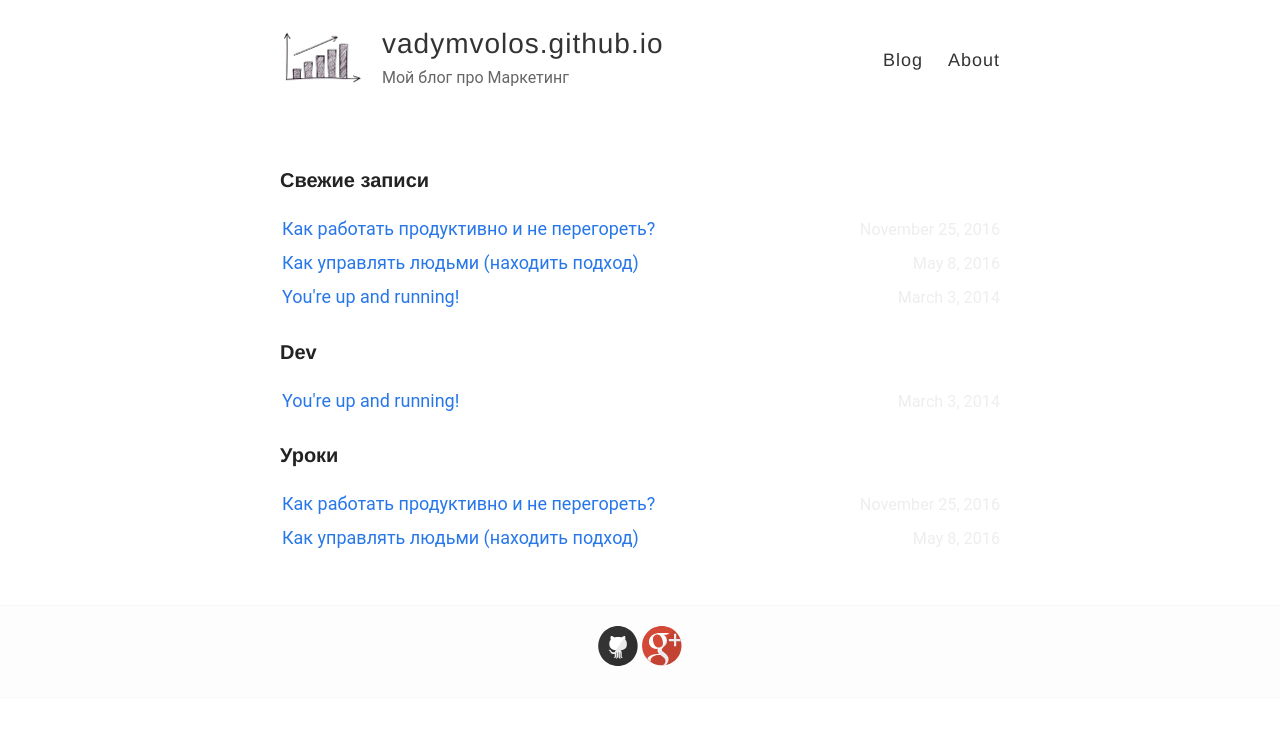
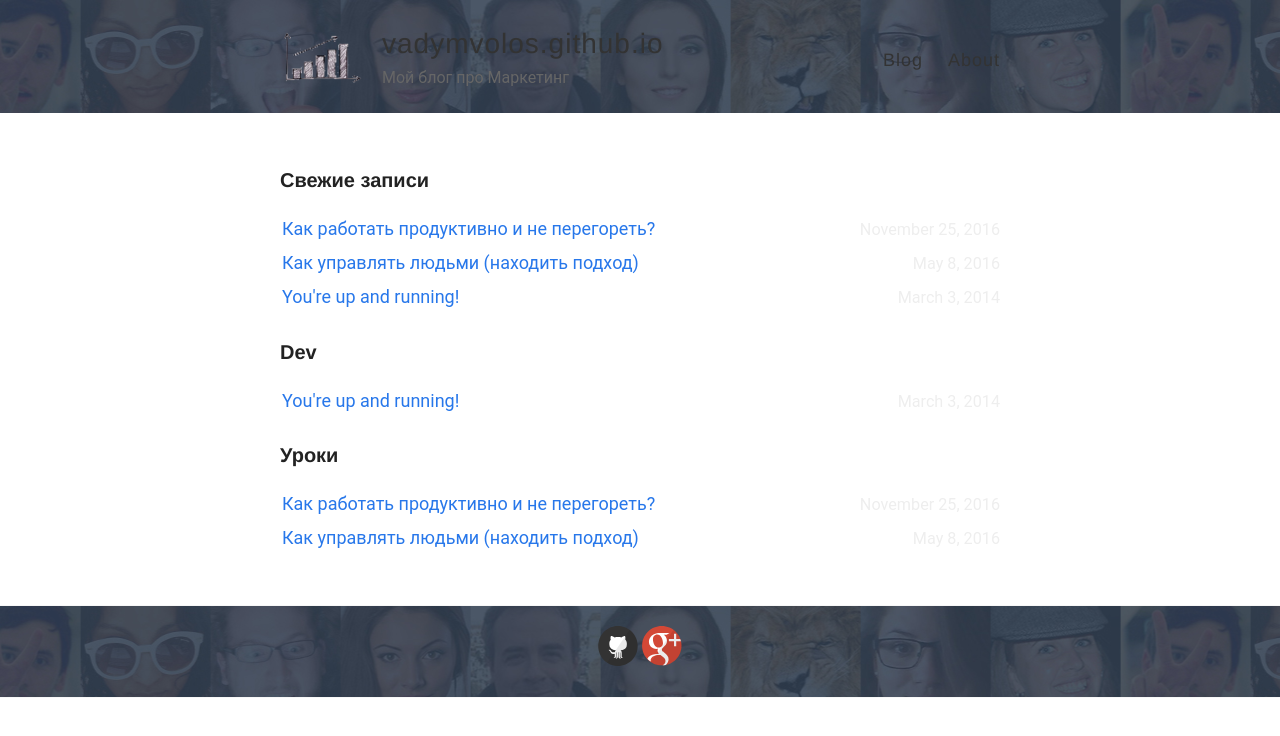
Before and after one commit to VadymVolos/vadymvolos.github.io, a Jekyll site: the page built from index.html, in a window 1280 px wide. Shown: the top 736 px of the page. Built offline with Jekyll 4.4.1, drawn with Linux system fonts in a browser that asks for light colours.

Commit message:
Update default.html

```diff
--- a/_layouts/default.html
+++ b/_layouts/default.html
@@ -17,7 +17,7 @@
 
   <body>
     {% include google-tag-manager.html %}
-    <div class="wrapper-masthead bg-img-1">
+    <div class="wrapper-masthead bg-img-1 block-moving-background-1">
       <div class="container">
         <header class="masthead clearfix">
           <a href="{{ site.baseurl }}/" class="site-avatar"><img src="{{ site.avatar }}" /></a>
@@ -39,7 +39,7 @@
       {{ content }}
     </div>
 
-    <div class="wrapper-footer bg-img-2">
+    <div class="wrapper-footer bg-img-2 block-moving-background-1">
       <div class="container">
         <footer class="footer">
           {% include svg-icons.html %}
```
